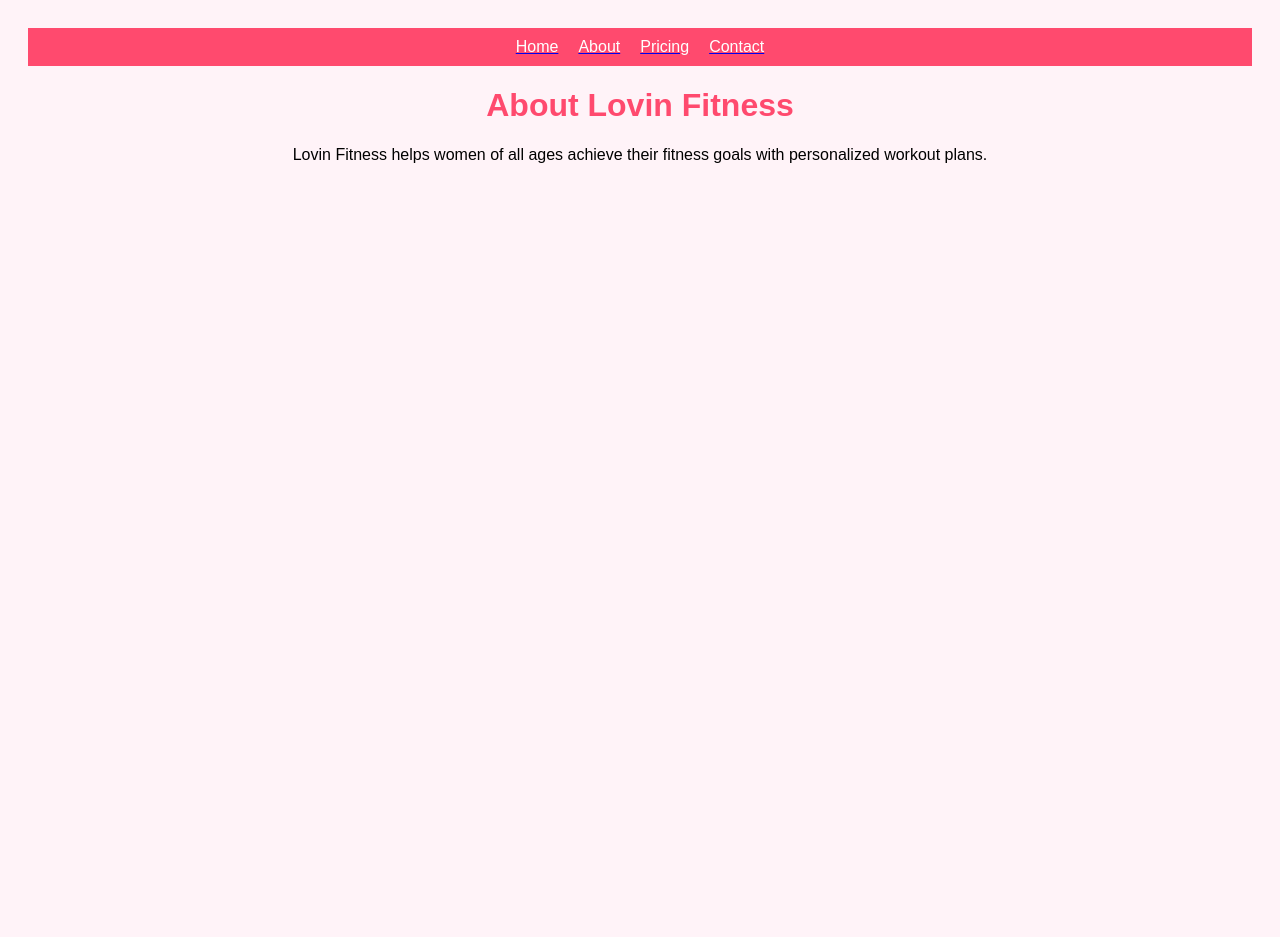
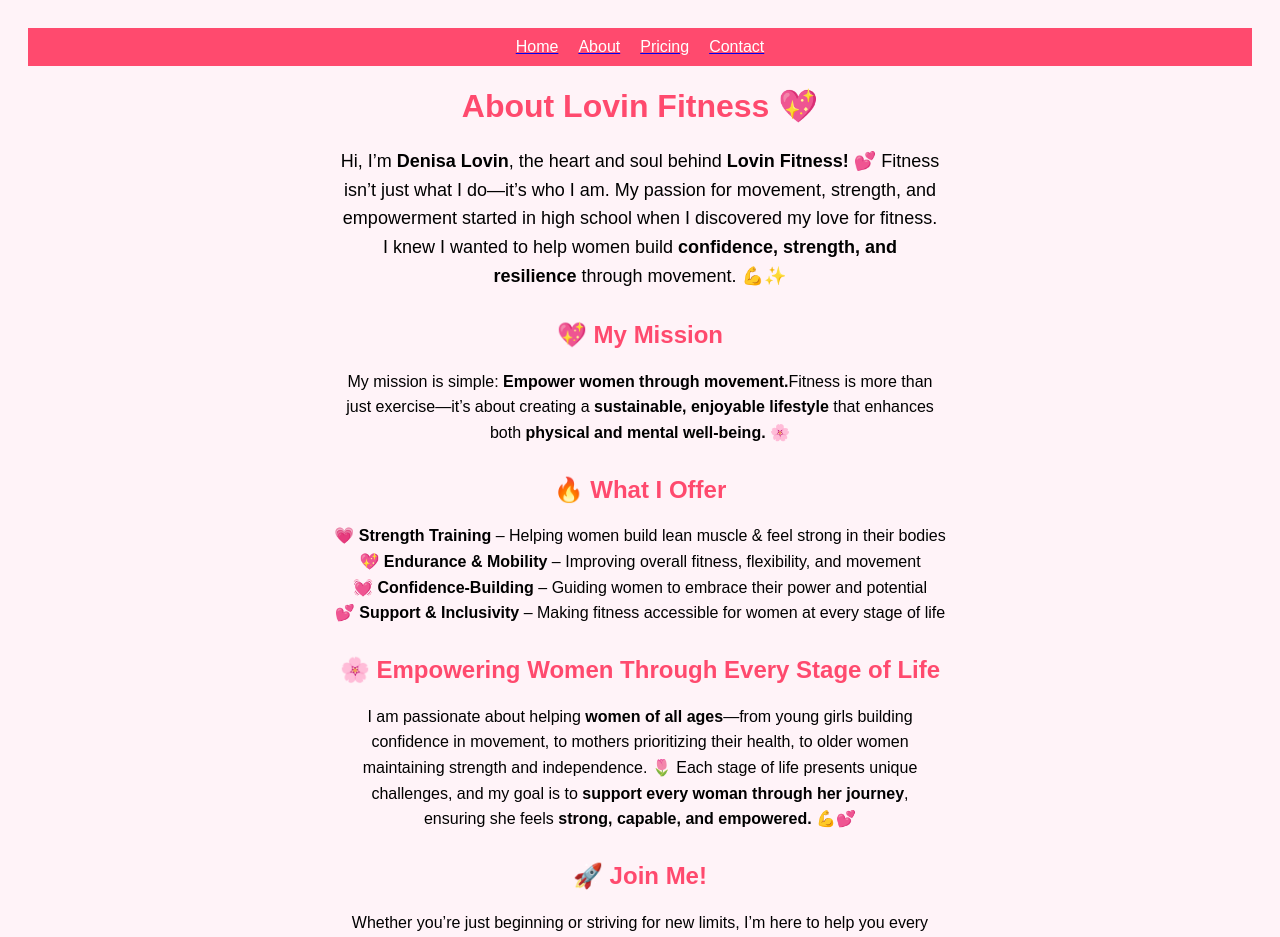
Before and after one commit to AbC-Bleep/Lovin.fitness, a Next.js app: page /about in a window 1280 px wide. Shown: the top 937 px of the page. Before the commit the page ends 800 px from the top, so only its background shows below. Built offline with nearby package versions, Linux system fonts and the light colour scheme.

Commit message:
Update about.js

```diff
--- a/pages/about.js
+++ b/pages/about.js
@@ -4,8 +4,41 @@
   return (
     <div style={{ textAlign: "center", padding: "20px" }}>
       <Navbar />
-      <h1>About Lovin Fitness</h1>
-      <p>Lovin Fitness helps women of all ages achieve their fitness goals with personalized workout plans.</p>
+      <h1>About Lovin Fitness 💖</h1>
+      <p style={{ maxWidth: "600px", margin: "auto", fontSize: "18px", lineHeight: "1.6" }}>
+        Hi, I’m <strong>Denisa Lovin</strong>, the heart and soul behind <strong>Lovin Fitness!</strong> 💕
+        Fitness isn’t just what I do—it’s who I am. My passion for movement, strength, and empowerment started in high school when I discovered my love for fitness. I knew I wanted to help women build <strong>confidence, strength, and resilience</strong> through movement. 💪✨
+      </p>
+
+      <h2 style={{ marginTop: "30px", color: "#ff4a6e" }}>💖 My Mission</h2>
+      <p style={{ maxWidth: "600px", margin: "auto", fontSize: "16px", lineHeight: "1.6" }}>
+        My mission is simple: <strong>Empower women through movement.</strong>
+        Fitness is more than just exercise—it’s about creating a <strong>sustainable, enjoyable lifestyle</strong> that enhances both <strong>physical and mental well-being.</strong> 🌸
+      </p>
+
+      <h2 style={{ marginTop: "30px", color: "#ff4a6e" }}>🔥 What I Offer</h2>
+      <ul style={{ listStyle: "none", padding: 0, fontSize: "16px", lineHeight: "1.6" }}>
+        <li>💗 <strong>Strength Training</strong> – Helping women build lean muscle & feel strong in their bodies</li>
+        <li>💖 <strong>Endurance & Mobility</strong> – Improving overall fitness, flexibility, and movement</li>
+        <li>💓 <strong>Confidence-Building</strong> – Guiding women to embrace their power and potential</li>
+        <li>💕 <strong>Support & Inclusivity</strong> – Making fitness accessible for women at every stage of life</li>
+      </ul>
+
+      <h2 style={{ marginTop: "30px", color: "#ff4a6e" }}>🌸 Empowering Women Through Every Stage of Life</h2>
+      <p style={{ maxWidth: "600px", margin: "auto", fontSize: "16px", lineHeight: "1.6" }}>
+        I am passionate about helping <strong>women of all ages</strong>—from young girls building confidence in movement, to mothers prioritizing their health, to older women maintaining strength and independence. 🌷
+        Each stage of life presents unique challenges, and my goal is to <strong>support every woman through her journey</strong>, ensuring she feels <strong>strong, capable, and empowered.</strong> 💪💕
+      </p>
+
+      <h2 style={{ marginTop: "30px", color: "#ff4a6e" }}>🚀 Join Me!</h2>
+      <p style={{ maxWidth: "600px", margin: "auto", fontSize: "16px", lineHeight: "1.6" }}>
+        Whether you’re just beginning or striving for new limits, I’m here to help you every step of the way!
+        Let’s build <strong>strength, confidence, and self-love—together! 💖</strong>
+      </p>
+
+      <p style={{ fontSize: "18px", fontWeight: "bold", marginTop: "20px", color: "#ff4a6e" }}>
+        💗 <strong>You are strong, powerful, and unstoppable!</strong> 💗
+      </p>
     </div>
   );
 }
```
